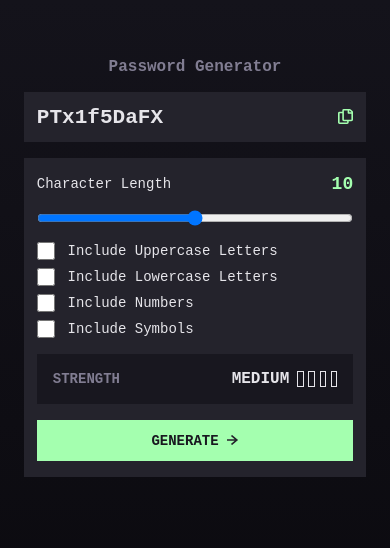
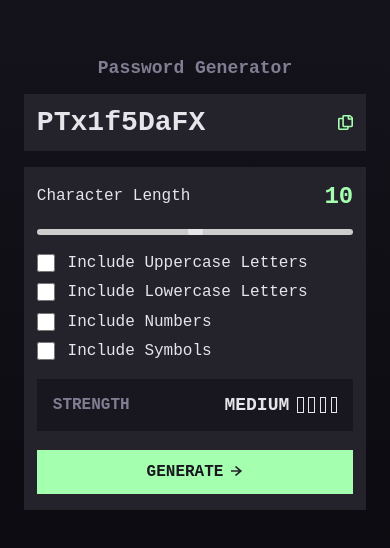
Before and after one commit to kewablay/password-generator-angular, an Angular app: page / in a window 390 px wide. Shown: the top 548 px of the page. Built offline with nearby package versions, Linux system fonts and the light colour scheme.

Commit message:
added large screen responsiveness

```diff
--- a/src/app/app.component.sass
+++ b/src/app/app.component.sass
@@ -15,3 +15,10 @@ body
     // background-color: $color-dark-gray
 
     background: linear-gradient(180deg, #14131B 0%, #08070B 100%)
+
+
+@media screen and (min-width: 768px)
+    body
+        display: flex
+        justify-content: center
+        align-items: center
--- a/src/app/components/password-generator/password-generator.component.sass
+++ b/src/app/components/password-generator/password-generator.component.sass
@@ -28,7 +28,7 @@
     background: $color-gray
     padding: .8rem
     padding-block: 1rem
-    gap: 1rem
+    gap: 1.2rem
 
 
     .character-length
@@ -40,19 +40,33 @@
         font-weight: bold
 
 
-    // input[type='range']
-    //     width: 100%
-    //     -webkit-appearance: none
-    //     background: $color-medium-gray
-    //     height: 5px
-    //     border-radius: 5px
-    //     outline: none
-    //     opacity: 0.7
-    //     -webkit-transition: .2s
-    //     transition: opacity .2s
+    input[type="range"]
+        /* removing default appearance */
+        -webkit-appearance: none
+        appearance: none
+        /* creating a custom design */
+        width: 100%
+        cursor: pointer
+        outline: none
+        border-radius: 15px
+
+        height: 6px
+        background: #ccc
+
+    /* Thumb: webkit */
+    input[type="range"]::-webkit-slider-thumb
+        -webkit-appearance: none
+        appearance: none
+        height: 15px
+        width: 15px
+        background-color: $color-light-gray
+        border-radius: 50%
+        border: none
+        transition: .2s ease-in-out
+
 
     .checkboxes
-        gap: .5rem
+        gap: .7rem
         font-size: map-get($font-size, sm)
         label
             display: flex
@@ -101,3 +115,24 @@
         img
             height: 10px
             width: 12px
+
+
+
+
+
+@media screen and (min-width: 640px)
+    .wrapper
+        width: 80%
+        margin-top: 10%
+        margin-inline: auto
+
+    .generate-password-area, .generated-password
+        padding-inline: 1.5rem
+        padding-block: 1rem
+
+
+@media screen and (min-width: 768px)
+    .wrapper
+        // width: 60%
+        margin-block: auto
+        width: 25rem
--- a/src/styles.sass
+++ b/src/styles.sass
@@ -11,9 +11,12 @@ $color-accent-yellow: #F8CD65
 
 $background: linear-gradient(180deg, #14131B 0%, #08070B 100%)
 
+// font sizes
+$font-size: ("lg": 24px,"md": 18px,"sm": 16px)
 
-// font sizes
-$font-size: ("lg": 18px,"md": 16px,"sm": 14px)
+
+// @media screen and (min-width: 640px)
+//     $font-size: ("lg": 24px,"md": 18px,"sm": 16px)
 
 *
     box-sizing: border-box
```
